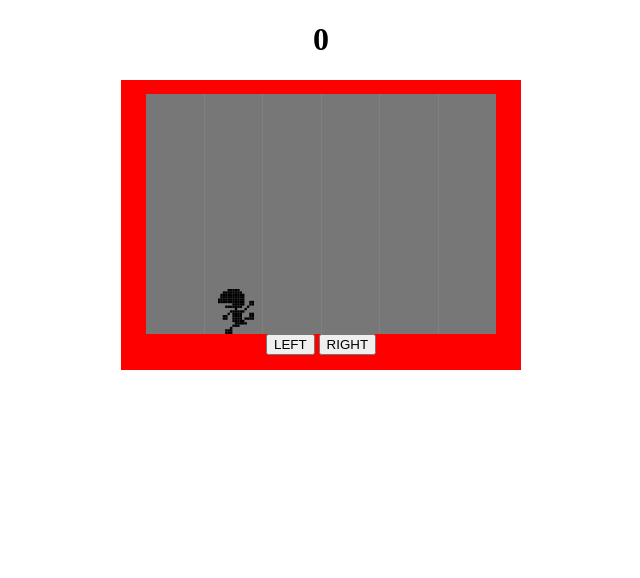
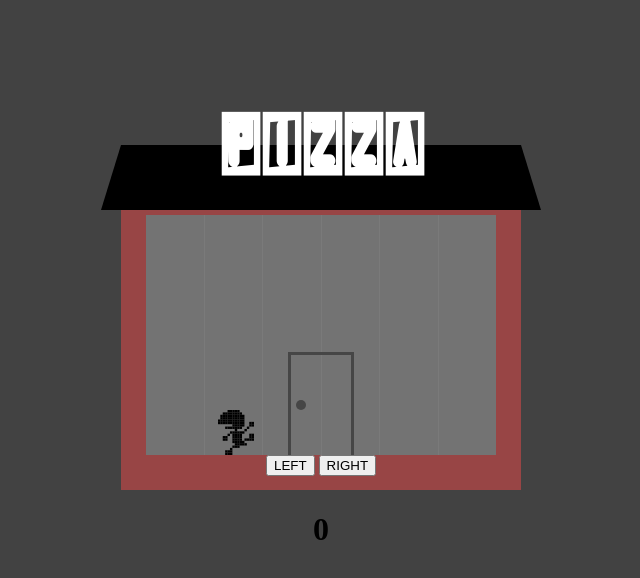
Before and after one commit to john-farina/CatchingGame, a website built with webpack: page index.html in a window 1280 px wide. Shown: the whole page, without its empty margins (319-959 px from the left). Built offline with nearby package versions, Linux system fonts and the light colour scheme.

Commit message:
different theming

```diff
--- a/index.html
+++ b/index.html
@@ -9,9 +9,15 @@
         <link rel="stylesheet" href="./src/styles.css" />
     </head>
     <body>
-        <h1 id="moveCount">0</h1>
         <div id="gameContainer">
+            <h1 id="pizzaSign">PIZZA</h1>
+            <div id="roofContainer"></div>
             <div id="screenContainer">
+                <div id="screenBackground">
+                    <div id="door">
+                        <div id="doorKnob"></div>
+                    </div>
+                </div>
                 <div id="screen1" class="screenFragment">
                     <img
                         src="/src/img/chef-03.svg"
@@ -95,5 +101,6 @@
                 <button id="rightButton">RIGHT</button>
             </div>
         </div>
+        <h1 id="moveCount">0</h1>
     </body>
 </html>
--- a/src/styles.css
+++ b/src/styles.css
@@ -1,3 +1,8 @@
+@font-face {
+    font-family: Elektroblooming;
+    src: url(/src/fonts/Elektroblooming.ttf);
+}
+
 :root {
     --containerWidth: 400px;
     --containerHeight: calc(var(--containerWidth) - 110px);
@@ -15,9 +20,12 @@ body {
     align-items: center;
     position: relative;
     touch-action: manipulation;
+    background-color: rgb(66, 66, 66);
 }
 
 #gameContainer {
+    z-index: 2;
+    margin-top: 200px;
     display: flex;
     flex-direction: column;
     align-items: center;
@@ -25,14 +33,64 @@ body {
     position: relative;
     width: var(--containerWidth);
     height: var(--containerHeight);
-    background-color: red;
+    background-color: rgb(152, 69, 69);
+}
+#pizzaSign {
+    font-family: Elektroblooming, Courier, monospace;
+    font-size: 100px;
+    z-index: 4;
+    position: absolute;
+    top: 0;
+    margin-top: -100px;
+    color: white;
+}
+#roofContainer {
+    z-index: 3;
+    position: absolute;
+    top: 0;
+    margin-top: -125px;
+    width: calc(var(--containerWidth));
+    height: 70px;
+    border-bottom: 65px solid black;
+    border-left: 20px solid transparent;
+    border-right: 20px solid transparent;
 }
 #screenContainer {
+    z-index: 4;
     display: flex;
     gap: 1px;
     width: var(--screenWidth);
     height: var(--screenHeight);
     background-color: gray;
+}
+#screenBackground {
+    display: flex;
+    align-items: center;
+    justify-content: center;
+    position: absolute;
+    z-index: 5;
+    width: var(--screenWidth);
+    height: var(--screenHeight);
+    background-color: rgba(107, 107, 107, 0.3);
+}
+#door {
+    display: flex;
+    align-items: center;
+    position: absolute;
+    bottom: 0;
+    width: 60px;
+    height: 100px;
+    border-style: solid;
+    border-width: 3px;
+    border-bottom: 0;
+    border-color: rgb(70, 70, 70);
+}
+#doorKnob {
+    width: 10px;
+    height: 10px;
+    border-radius: 50%;
+    background-color: rgb(70, 70, 70);
+    margin-left: 5px;
 }
 
 .screenFragment {
@@ -47,6 +105,7 @@ body {
 }
 
 .player {
+    z-index: 7;
     position: absolute;
     bottom: 0;
     width: 30px;
@@ -54,6 +113,7 @@ body {
 }
 
 .chef {
+    z-index: 7;
     display: none;
     position: absolute;
     top: 0;
@@ -62,6 +122,7 @@ body {
 }
 
 .fallingObject {
+    z-index: 7;
     position: absolute;
     top: 0;
     width: 20px;
```
Also changed, not shown: src/fonts/Elektroblooming.ttf (added).
